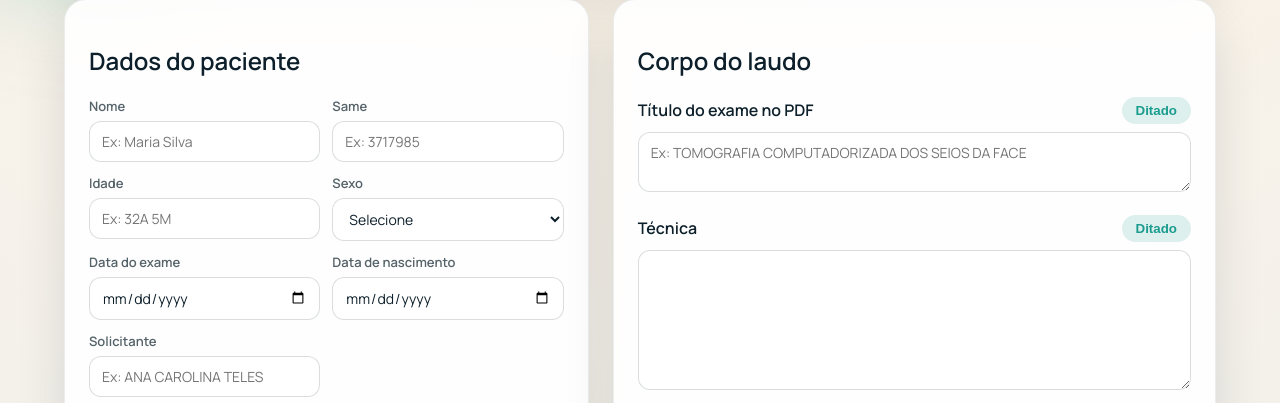
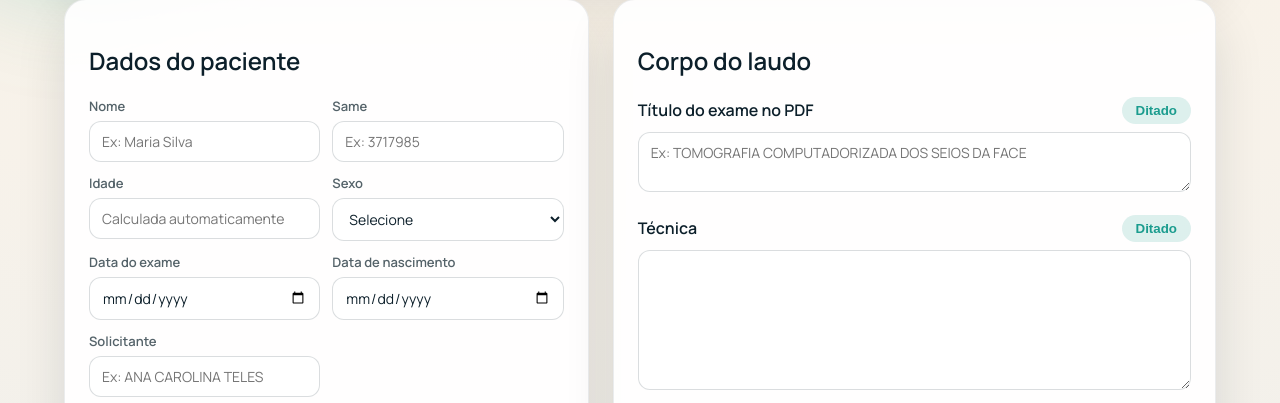
Before and after one commit to haguenka/LAUDOS, a Python web app: template templates/index.html in a window 1280 px wide. Shown: the part 929-1332 px from the top of the page. Run offline with Jinja, Linux system fonts and the light colour scheme; the template is opened without the code that fills it, so the values that code supplies are empty.

Commit message:
Add files via upload

```diff
--- a/templates/index.html
+++ b/templates/index.html
@@ -155,7 +155,7 @@
             </div>
             <div class="field">
               <label for="patientAge">Idade</label>
-              <input id="patientAge" type="text" placeholder="Ex: 32A 5M" />
+              <input id="patientAge" type="text" placeholder="Calculada automaticamente" readonly />
             </div>
             <div class="field">
               <label for="patientSex">Sexo</label>
```
